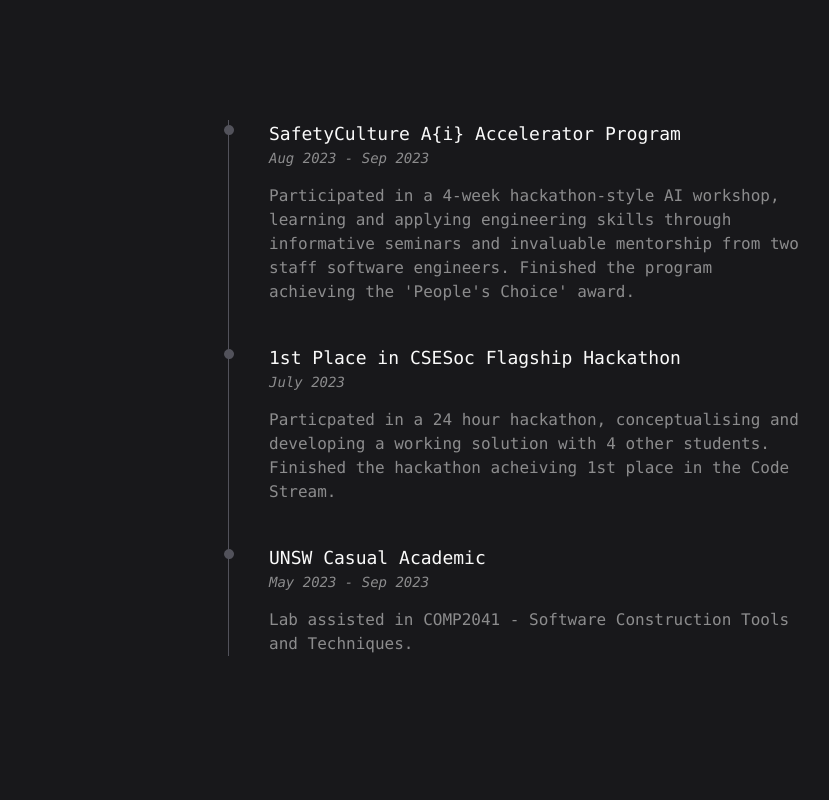
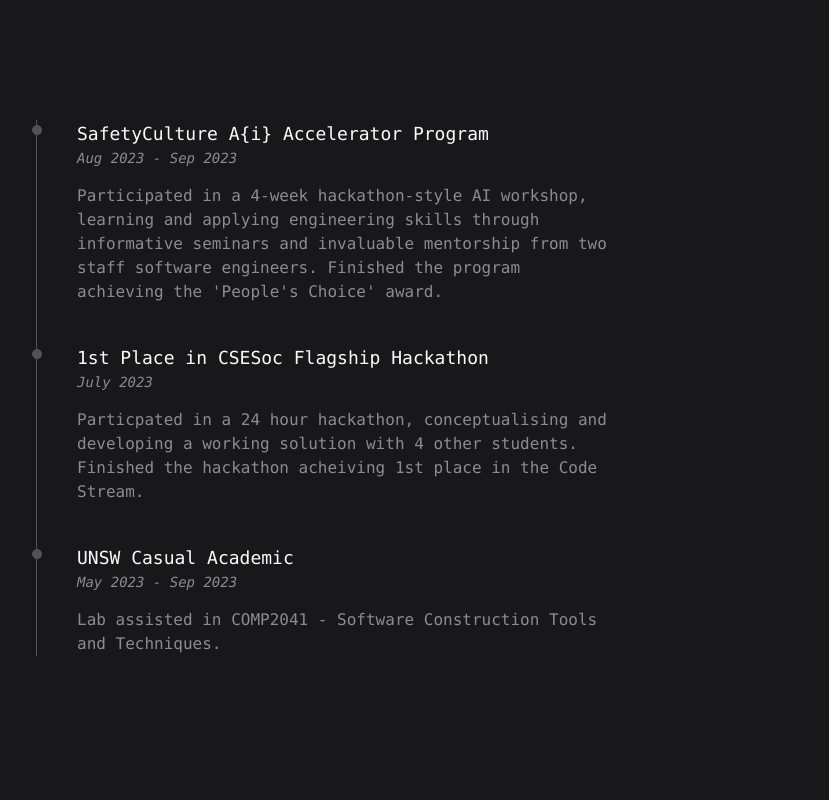
Before and after one commit to ddannyll/horizon, a React (Vite) app: page / in a window 1280 px wide. Shown: the part 1680-2480 px from the top of the page, without its empty margins (124-953 px from the left). Built offline with nearby package versions, Linux system fonts and the light colour scheme.

Commit message:
experience fix

```diff
--- a/package.json
+++ b/package.json
@@ -26,6 +26,7 @@
     "autoprefixer": "^10.4.14",
     "gh-pages": "^5.0.0",
     "postcss": "^8.4.21",
+    "prettier": "3.0.3",
     "tailwindcss": "^3.2.7",
     "vite": "^4.2.0"
   }
--- a/src/components/Experience.jsx
+++ b/src/components/Experience.jsx
@@ -1,34 +1,38 @@
-import Header from "./Header";
 import Timeline from "./Timeline";
-import { motion } from 'framer-motion'
+import { motion } from "framer-motion";
 
-export default function Experience () {
-   return <section className="container mx-auto min-h-screen flex flex justify-center items-start gap-10">
+export default function Experience() {
+  return (
+    <section className="container mx-auto min-h-screen flex-col justify-center items-center gap-10">
       <motion.div
         initial={{ opacity: 0 }}
         whileInView={{ opacity: 1 }}
-      transition={{delay:0.1}}
-      viewport={{amount:0.4}}
+        transition={{ delay: 0.1 }}
+        viewport={{ amount: 0.4 }}
       >
         <Timeline
           nodes={[
             {
               title: "SafetyCulture A{i} Accelerator Program",
               subtitle: "Aug 2023 - Sep 2023",
-            description: "Participated in a 4-week hackathon-style AI workshop, learning and applying engineering skills through informative seminars and invaluable mentorship from two staff software engineers. Finished the program achieving the 'People's Choice' award."
+              description:
+                "Participated in a 4-week hackathon-style AI workshop, learning and applying engineering skills through informative seminars and invaluable mentorship from two staff software engineers. Finished the program achieving the 'People's Choice' award.",
             },
             {
               title: "1st Place in CSESoc Flagship Hackathon",
               subtitle: "July 2023",
-            description:"Particpated in a 24 hour hackathon, conceptualising and developing a working solution with 4 other students. Finished the hackathon acheiving 1st place in the Code Stream."
+              description:
+                "Particpated in a 24 hour hackathon, conceptualising and developing a working solution with 4 other students. Finished the hackathon acheiving 1st place in the Code Stream.",
             },
             {
               title: "UNSW Casual Academic",
               subtitle: "May 2023 - Sep 2023",
-            description: "Lab assisted in COMP2041 - Software Construction Tools and Techniques."
-          }
+              description:
+                "Lab assisted in COMP2041 - Software Construction Tools and Techniques.",
+            },
           ]}
         />
       </motion.div>
     </section>
+  );
 }
```
Also changed, not shown: 1 other file (tests, documents, lock files or other folders). Lines whose indentation alone changed are shown as unchanged.
